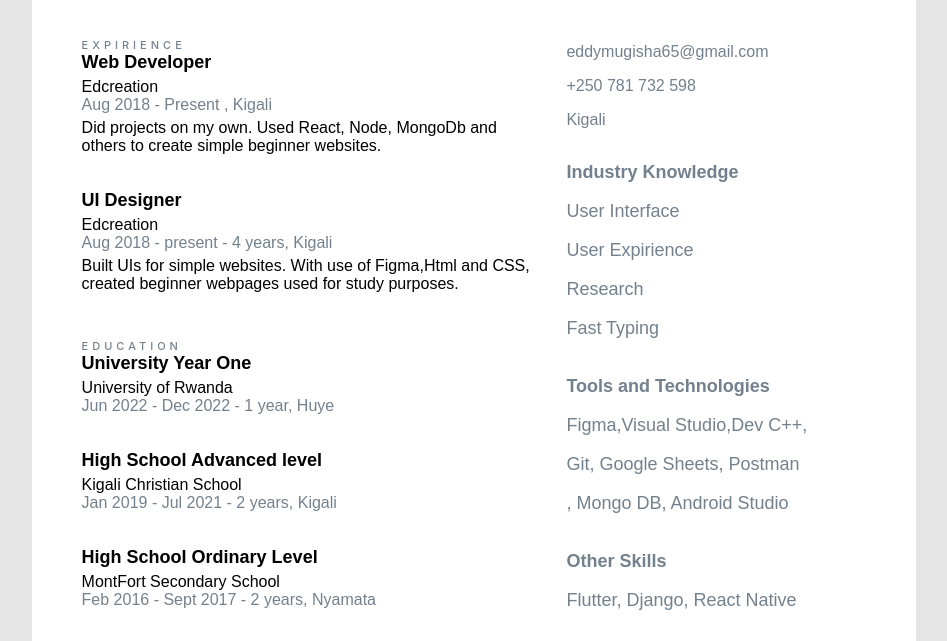
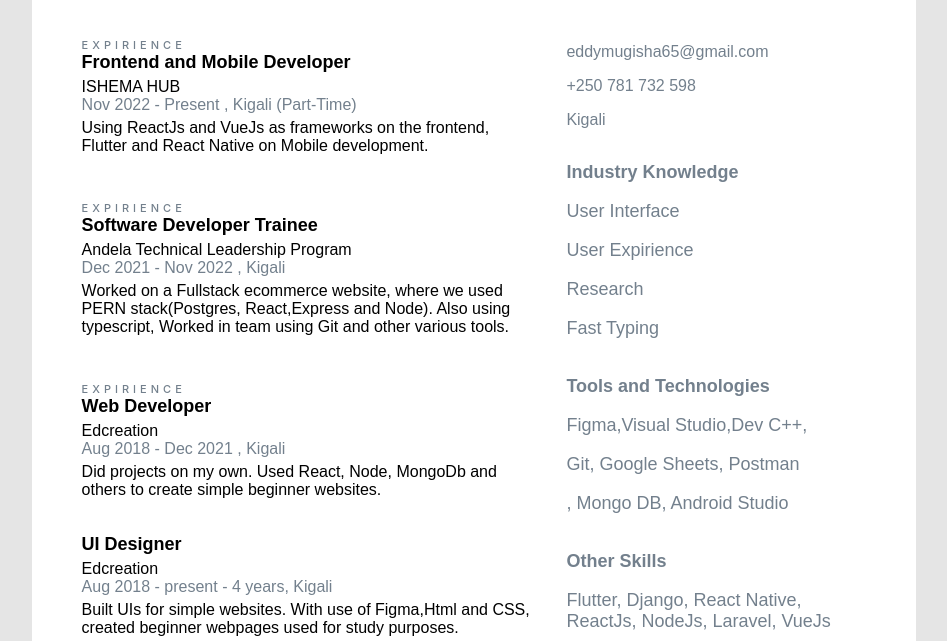
Before and after one commit to Edcreation/CV-html-css-javascript, a plain HTML site: page index.html in a window 1280 px wide. Shown: the part 157-798 px from the top of the page, without its empty margins (166-1113 px from the left). Drawn offline with Linux system fonts and the light colour scheme.

Commit message:
Update index.html

```diff
--- a/index.html
+++ b/index.html
@@ -20,13 +20,38 @@
             </div>
         </div>
         <div class="body">
+
             <div class="container">
+                <div class="expirience">
+                    <p>EXPIRIENCE</p>
+                    <div class="exp-card">
+                        <div class="title">Frontend and Mobile Developer</div>
+                        <div class="ent-name">ISHEMA HUB</div>
+                        <div class="date">Nov 2022 - Present , Kigali (Part-Time)</div>
+                        <div class="description">
+                            Using ReactJs and VueJs as frameworks on the frontend, Flutter and React Native on Mobile development.
+
+                        </div>
+                    </div>
+                </div>
+                <div class="expirience">
+                    <p>EXPIRIENCE</p>
+                    <div class="exp-card">
+                        <div class="title">Software Developer Trainee</div>
+                        <div class="ent-name">Andela Technical Leadership Program</div>
+                        <div class="date">Dec 2021 - Nov 2022 , Kigali</div>
+                        <div class="description">
+                            Worked on a Fullstack  ecommerce website, where we used PERN stack(Postgres, React,Express and Node). Also using typescript,
+                            Worked in team using Git and other various tools.
+                        </div>
+                    </div>
+                </div>
                 <div class="expirience">
                     <p>EXPIRIENCE</p>
                     <div class="exp-card">
                         <div class="title">Web Developer</div>
                         <div class="ent-name">Edcreation</div>
-                        <div class="date">Aug 2018 - Present , Kigali</div>
+                        <div class="date">Aug 2018 - Dec 2021 , Kigali</div>
                         <div class="description">
                             Did projects on my own. Used React, Node, MongoDb and others
                             to create simple beginner websites.
@@ -87,7 +112,7 @@
                 </div>
                 <div class="card1">
                     <div class="title">Other Skills</div>
-                    <p>Flutter, Django, React Native</p>
+                    <p>Flutter, Django, React Native, ReactJs, NodeJs, Laravel, VueJs</p>
                 </div>
                 <div class="card1">
                     <div class="title">Languages</div>
```
